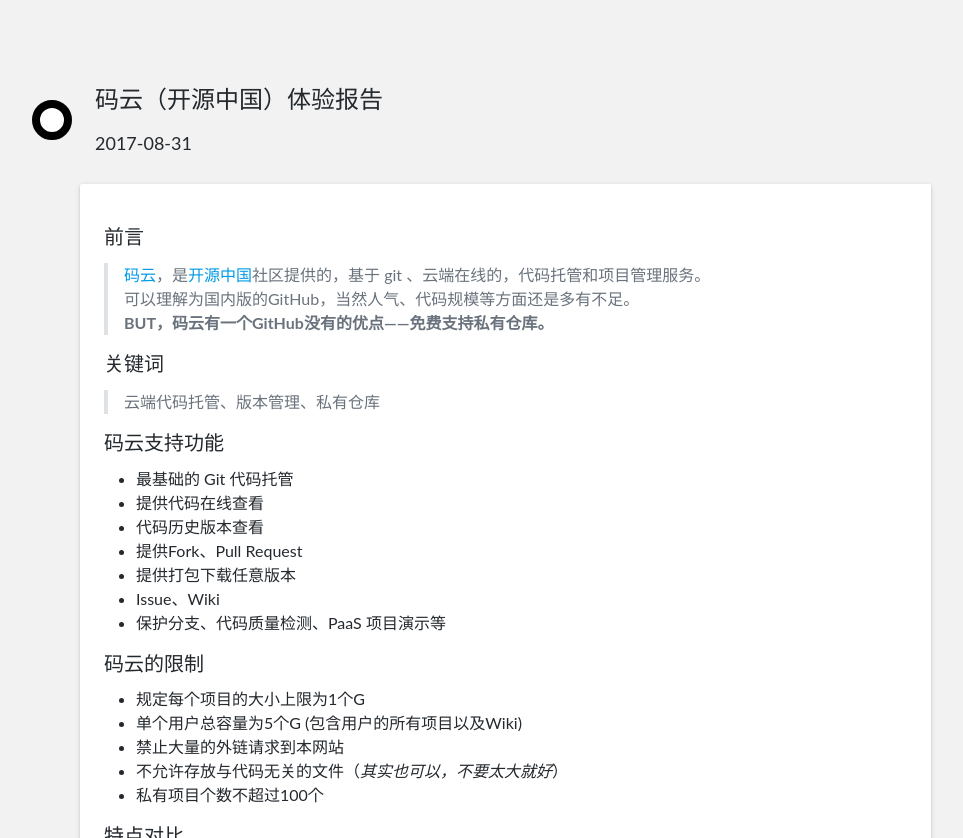
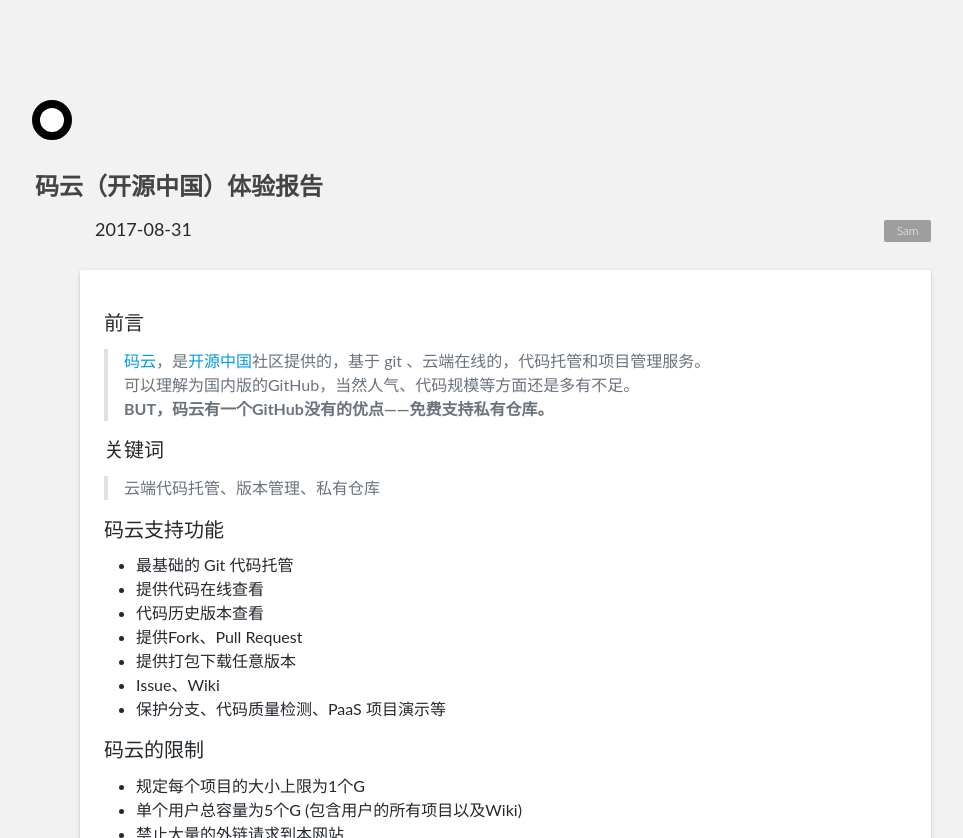
Before and after one commit to unicorn25/unicorn25.github.io, a Jekyll site: the page built from _steps/gitee-reporter.md, in a window 1280 px wide and 900 px high, cut to the strip 0-838 px from the top of the window. Shown: the whole strip, without its empty margins (157-1120 px from the left). Built offline with Jekyll 4.4.1, drawn with Linux system fonts in a browser that asks for light colours.

Commit message:
fix: update post tile and author

```diff
--- a/_layouts/post.html
+++ b/_layouts/post.html
@@ -6,10 +6,10 @@
    <!--  <h1 class="cv-title"><span class="black white-text">{{ page.title }}</span></h1> -->
 
     <div class="item">
-        <h2 class="item-date">{{ page.title }}</h2>
+        <h2 class="card-title excerpt-title">{{ page.title }}</h2>
         <h5 class="post-date">
             {{ page.date | date: '%Y-%m-%d' }}
-            {% if author %} <span class="new badge grey" data-badge-caption="">&nbsp;&nbsp;{{author}}&nbsp;&nbsp;</span>{% endif %}
+            {% if page.author %} <span class="new badge grey" data-badge-caption="">&nbsp;&nbsp;{{page.author}}&nbsp;&nbsp;</span>{% endif %}
         </h5>
 
         <div class="card-panel">
```
